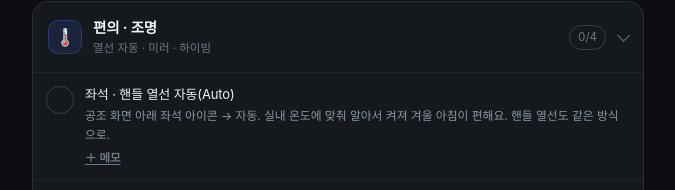
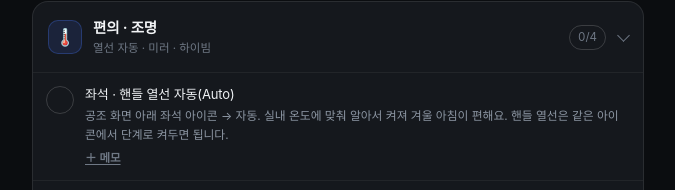
Before and after one commit to minzzung135/pingping-apps, a plain HTML site: page tesla-checklist/index.html in a window 1280 px wide. Shown: the part 10568-10758 px from the top of the page, without its empty margins (302-977 px from the left). Drawn offline with Linux system fonts and the light colour scheme.

Commit message:
핸들 열선 설정 안내 문구 정확하게 수정

```diff
--- a/tesla-checklist/index.html
+++ b/tesla-checklist/index.html
@@ -540,7 +540,7 @@
     {
       key:"set-comfort", group:"setup", ico:"🌡️", title:"편의 · 조명", sub:"열선 자동 · 미러 · 하이빔",
       items:[
-        {id:"cf1", t:"좌석 · 핸들 열선 자동(Auto)", h:"공조 화면 아래 좌석 아이콘 → 자동. 실내 온도에 맞춰 알아서 켜져 겨울 아침이 편해요. 핸들 열선도 같은 방식으로."},
+        {id:"cf1", t:"좌석 · 핸들 열선 자동(Auto)", h:"공조 화면 아래 좌석 아이콘 → 자동. 실내 온도에 맞춰 알아서 켜져 겨울 아침이 편해요. 핸들 열선은 같은 아이콘에서 단계로 켜두면 됩니다."},
         {id:"cf2", t:"사이드 미러 자동 틸트 + 자동 접힘 ON", h:"컨트롤 → 미러 → ‘미러 자동 틸트’(후진 시 아래로)와 ‘미러 자동 접기’(주차 시 접힘) 모두 켜기."},
         {id:"cf3", t:"조명 자동 + 어댑티브 하이빔 ON", h:"컨트롤 → 조명 → 헤드라이트 = 자동, 어댑티브 하이빔 ON. 상향등을 알아서 가려줘 마주 오는 차에 안 비춰요."},
         {id:"cf4", t:"캐빈 과열 보호 끄기", h:"컨트롤 → 안전 → 캐빈 과열 보호 = 끄기. 안 쓰면 배터리를 아낍니다. 여름 장거리 전 충전할 땐 ‘팬만’도 괜찮아요."}
```
